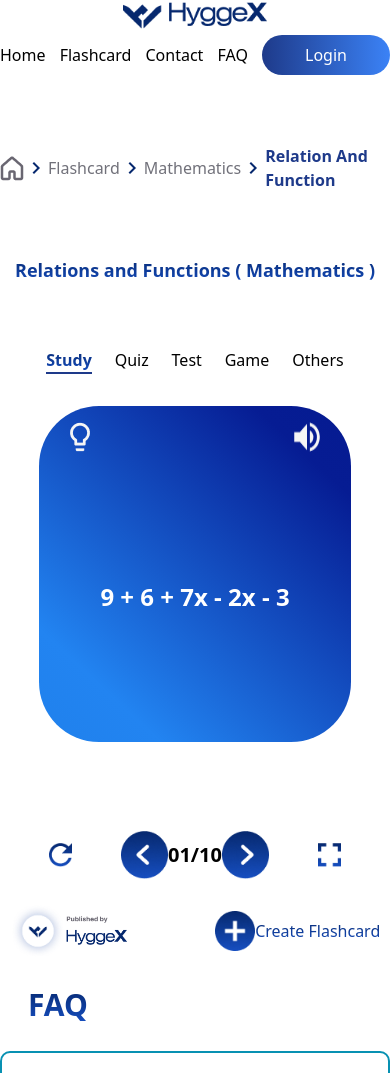
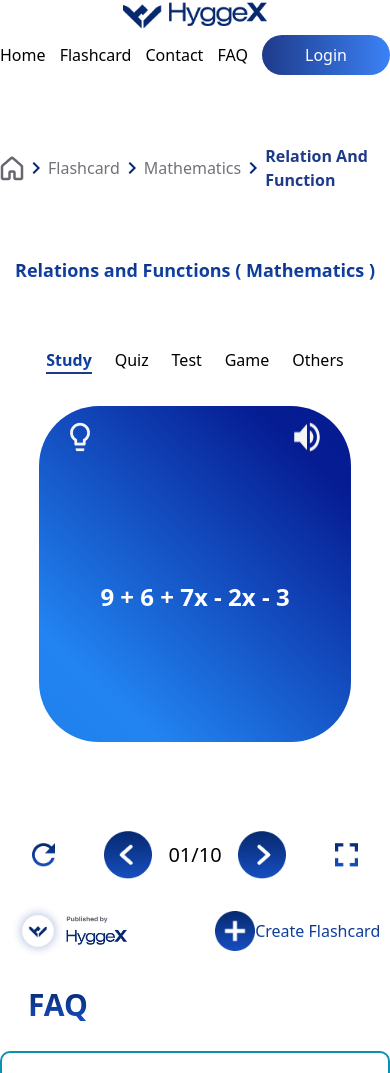
Before and after one commit to 01-Prajwal/hyggex, a React (Vite) app: page / in a window 390 px wide. Shown: the top 1073 px of the page. Built offline with nearby package versions, Linux system fonts and the light colour scheme.

Commit message:
Update HomePage.jsx

```diff
--- a/src/Pages/HomePage.jsx
+++ b/src/Pages/HomePage.jsx
@@ -56,9 +56,9 @@ const HomePage = () => {
 
                 <div className="buttons flex w-[100%] sm:w-[60%] justify-evenly items-center mt-8">
                     <img className='h-6' src={reset} alt="" />
-                    <div className="flex items-center justify-evenly sm:w-[30%]">
+                    <div className="flex items-center justify-evenly w-[55%] sm:w-[30%]">
                         <img src={left} className='h-12' alt="" />
-                        <span className='font-bold sm:text-2xl text-xl'> 01/10 </span>
+                        <span className='sm:font-bold sm:text-2xl text-xl'> 01/10 </span>
                         <img src={right} className='h-12' alt="" />
 
                     </div>
```
